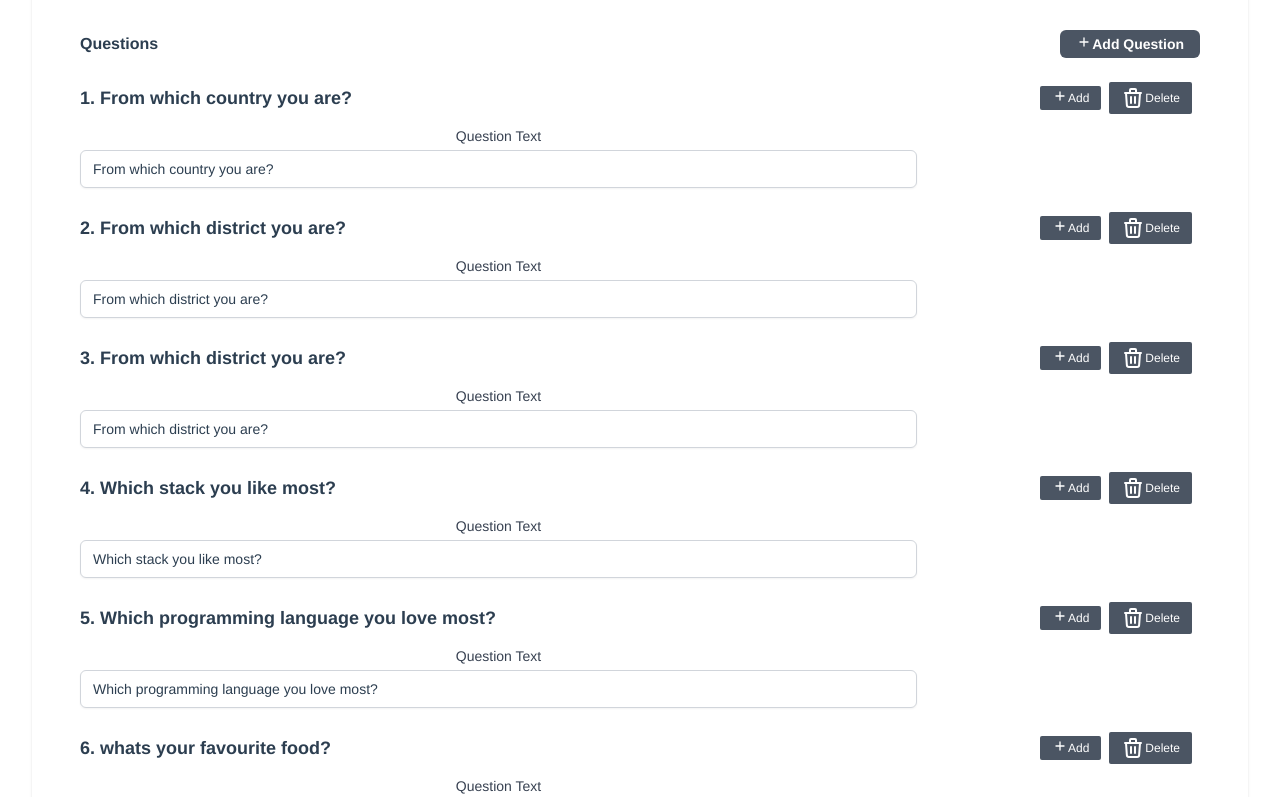
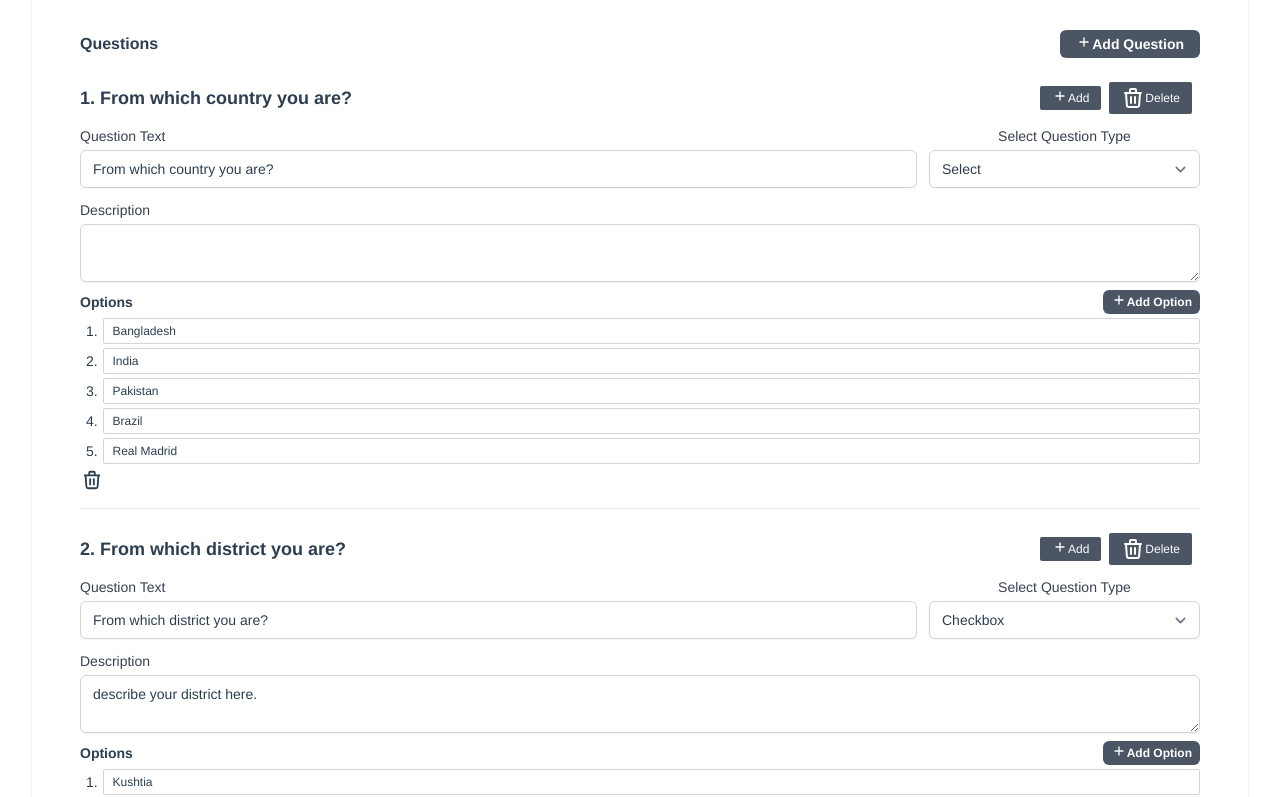
Before and after one commit to srsohan150626/Survey_App, a Vue app in the folder vue/: page /survey/100 in a window 1280 px wide. Shown: the part 880-1677 px from the top of the page. Built offline with nearby package versions, Linux system fonts and the light colour scheme; sample sign-in values are in the browser's storage.

Commit message:
survey view

```diff
--- a/vue/src/components/editor/QuestionEditor.vue
+++ b/vue/src/components/editor/QuestionEditor.vue
@@ -29,9 +29,7 @@
     <div class="grid gap-3 grid-cols-12">
         <!--Question-->
         <div class="mt-3 col-span-9">
-            <label
-            :for="'question_text_' + model.data"
-            class="block text-sm font-medium text-gray-700">
+            <label :for="'question_text_' + model.data" class="text-left block text-sm font-medium text-gray-700">
                 Question Text
             </label>
             <input
@@ -47,13 +45,65 @@
         <!--Question-->
 
         <!--Question Type-->
-
+        <div class="mt-3 col-span-3">
+            <label for="question_type" class="block text-sm font-medium text-gray-700">Select Question Type</label>
+            <select id="question_type" name="question_type" v-model="model.type" @change="typeChange" class="mt-1 block w-full py-2 px-3 border border-gray-300 bg-white rounded-md shadow-sm focus:outline-none focus:ring-indigo-500 focus:border-indigo-500 sm:text-sm">
+                <option v-for="type in questionTypes" :key="type" :value="type">
+                    {{ upperCaseFirst(type) }}
+                </option>
+            </select>
+        </div>
         <!--Question Type-->
     </div>
+      <!--Question Description-->
+            <div class="mt-3 col-span-9">
+                <label :for="'question_description_' + model.id" class="text-left block text-sm font-medium text-gray-700">
+                    Description
+                </label>
+                <textarea :name="'question_description_' + model.id" v-model="model.description" @change="dataChange"
+                :id="'question_description_' + model.id"
+                class="mt-1 focus:ring-indigo-500 focus:border-indigo-500 block w-full shadow-sm sm:text-sm border-gray-300 rounded-md"
+                >
+                </textarea>
+            </div>
+      <!--Question Description-->
+      <!--Data-->
+    <div v-if="shouldHaveOptions()" class="mt-2">
+        <h4 class="text-sm font-semibold mb-1 flex justify-between items-center">
+            Options
+        <!--Add New Option-->
+            <button type="button" @click="addOption()" class="flex items-center text-xs py-1 px-2 rounded-md text-white bg-gray-600 hover:bg-gray-700">
+                <svg xmlns="http://www.w3.org/2000/svg" class="h-4 w-4 inline-block -mt-1" fill="none" viewBox="0 0 24 24" stroke="currentColor" stroke-width="2">
+                    <path stroke-linecap="round" stroke-linejoin="round" d="M12 6v6m0 0v6m0-6h6m-6 0H6" />
+                </svg> Add Option
+            </button>
+        <!--Add New Option-->
+        </h4>
+        <div v-if="!model.data.options.length" class="text-xs text-gray-600 text-center py-3">
+            You don't have any options defined
+        </div>
+        <!--Option List-->
+        <div v-for="(option, index) in model.data.options" :key="option.uuid" class="flex items-center mb-1">
+            <span class="w-6 text-sm"> {{ index+1 }}.</span>
+            <input type="text" v-model="option.text" @change="dataChange" class="w-full rounded-sm py-1 px-2 text-xs border border-gray-300 focus:border-indigo-500">
+        </div>
+        <!--Option List-->
+
+        <!--Delete Option-->
+         <button type="button" @click="removeOption(option)" class="h-6 w-6 rounded-full flex items-center justify-center border border-transparent transition-colors hover:border-red-100">
+             <svg xmlns="http://www.w3.org/2000/svg" class="h-6 w-6" fill="none" viewBox="0 0 24 24" stroke="currentColor" stroke-width="2">
+                 <path stroke-linecap="round" stroke-linejoin="round" d="M19 7l-.867 12.142A2 2 0 0116.138 21H7.862a2 2 0 01-1.995-1.858L5 7m5 4v6m4-6v6m1-10V4a1 1 0 00-1-1h-4a1 1 0 00-1 1v3M4 7h16" />
+             </svg>
+         </button>
+        <!--Delete Option-->
+    </div>
+      <!--Data-->
+    <hr class="my-4" />
 </template>
 
 <script setup>
-import {ref} from "vue";
+import {computed, ref} from "vue";
+import store from "../../store";
 
 const props = defineProps({
     question: Object,
@@ -64,6 +114,53 @@ const emit = defineEmits(["change", "addQuestion", "deleteQuestion"])
 
 //Re-create the whole question data to avoid unintentional reference change
 const model = ref(JSON.parse(JSON.stringify(props.question)));
+
+//Get question types from vuex
+const questionTypes = computed(() => store.state.questionTypes);
+
+function upperCaseFirst(str) {
+    return str.charAt(0).toUpperCase() + str.slice(1);
+}
+
+function shouldHaveOptions() {
+    return ["select", "radio", "checkbox"].includes(model.value.type);
+}
+
+function getOptions() {
+    return model.value.data.options;
+}
+
+function setOptions() {
+     model.value.data.options = options;
+}
+
+function addOption() {
+    setOptions([
+        ...getOptions(),
+        { uuid: uuidv4(), text: ""},
+    ]);
+    dataChange();
+}
+
+function removeOption(op) {
+    setOptions(getOptions().filter((opt) => opt !== op));
+    dataChange();
+}
+
+function typeChange() {
+    if(shouldHaveOptions()) {
+        setOptions(getOptions() || []);
+    }
+    dataChange();
+}
+
+function dataChange() {
+    const data = model.value;
+    if(!shouldHaveOptions()) {
+        delete data.data.options;
+    }
+}
+
 </script>
 
 <style>
--- a/vue/src/store/index.js
+++ b/vue/src/store/index.js
@@ -221,6 +221,7 @@ const store = createStore({
       token: sessionStorage.getItem('TOKEN'),
     },
       surveys: [...tmpSurveys],
+      questionTypes: ["text", "select", "radio", "checkbox", "textarea"],
   },
   getters: {},
   actions: {
```
